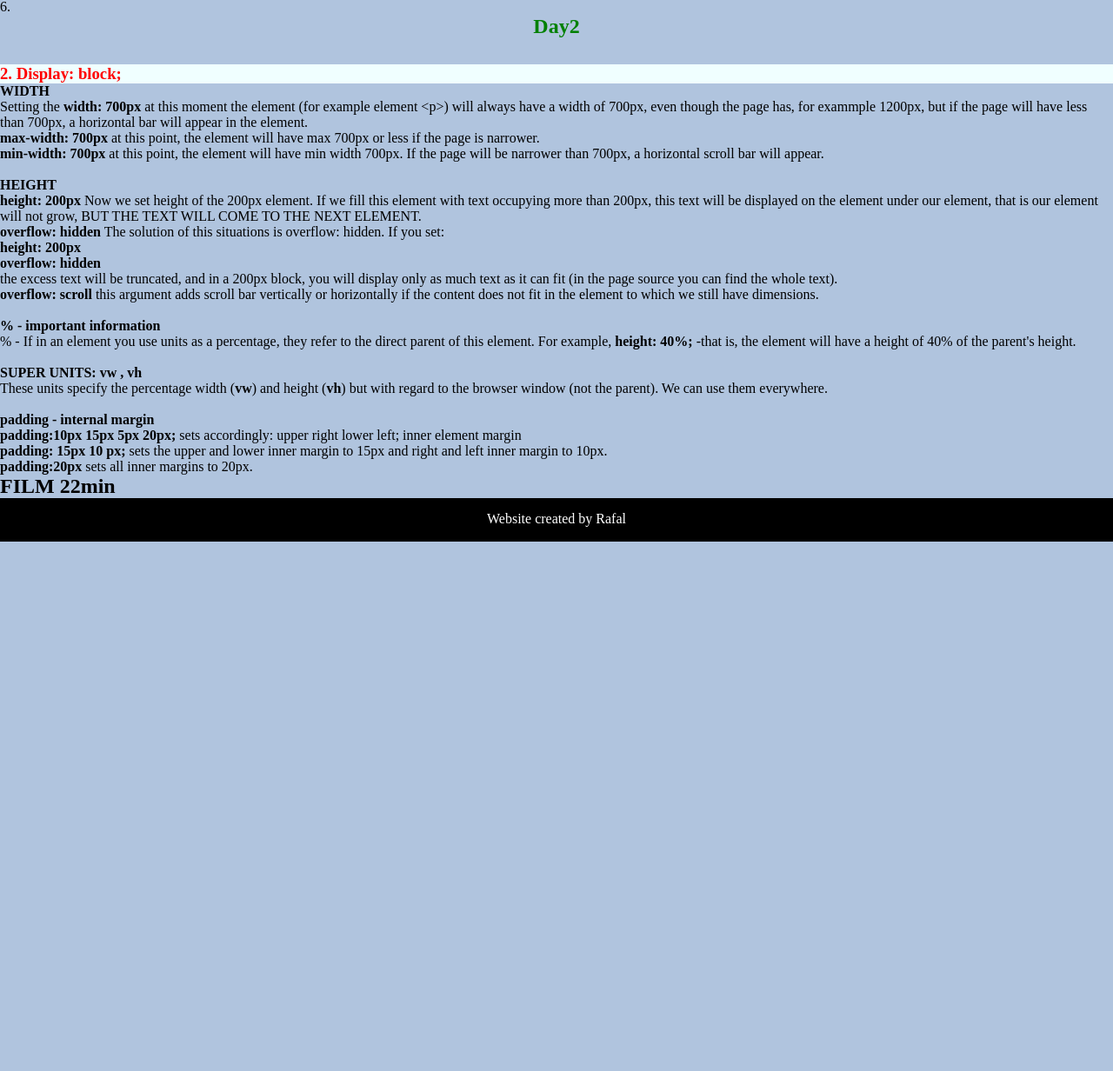
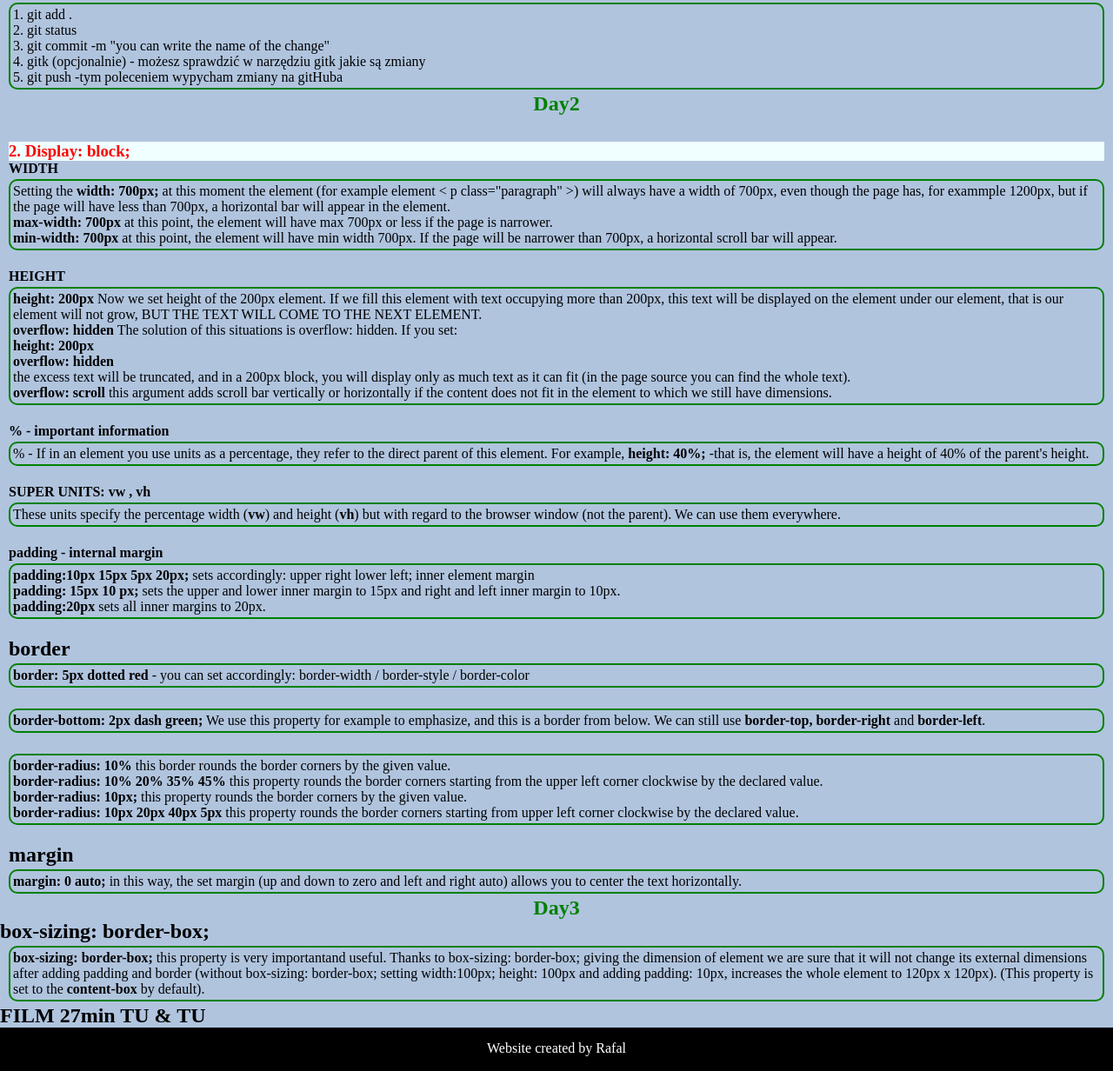
Before and after one commit to rafal-gluszek/homepage, a plain HTML site: page fourth.html in a window 1280 px wide. Shown: the part 819-2051 px from the top of the page at 87% size. Before the commit the page ends 1442 px from the top, so only its background shows below. Drawn offline with Linux system fonts and the light colour scheme.

Commit message:
I finished day2 in fourth.html file and started day3

```diff
--- a/fourth.html
+++ b/fourth.html
@@ -11,7 +11,7 @@
 
 <body>
     <div class="wrapper">
-        <header>
+        <header class="menu">
             <a href="index.html">Main page</a>
             <a href="first.html">Challenge: First week</a>
             <a href="second.html">Challenge: Second Week</a>
@@ -40,19 +40,20 @@
                     <h3 class="topic">
                         1. GIT - version control system
                     </h3>
-                    <p>
-                        <h4 class="title">
-                            Konfiguracja GITa
-                        </h4>
+
+                    <h4 class="title">
+                        Konfiguracja GITa
+                    </h4>
+                    <p class="paragraph">
                         W konsoli lub w GitBash wpisz polecenia: <br><br> git.config --global user.name "Jan Nowak"<br> git.config --global user.email janowak@dostawcapoczty.pl
                     </p>
-                    <p>
+                    <p class="paragraph">
                         <br> Wyświetlenie wpisanych wartości na ekranie: <br><br> git config --get user.name<br> git config --get user.email<br><br>
                     </p>
                     <h4 class="title">
                         Repozytorium = projekt
                     </h4>
-                    <p>
+                    <p class="paragraph">
                         1. W konsoli lub GitBash wchodzisz do katalogu, gdzie masz projekt i używasz polecenia init: <br><br> git init <br> GIT teraz stworzył puste repozytorium, do którego podał scieżkę. GIT stworzył katalog o nazwie ".git", nie kasuj
                         go.
                         <br> POLECENIA GIT: <br> <strong>git commit</strong> - stan projektu od ostatniego zapisu <br>
@@ -67,13 +68,13 @@
                     <h4 class="title">
                         Rozszeżenie GIT dla Visual Studio Code
                     </h4>
-                    <p>In VSC go to Extensions (on the left part of screen) and write into search place "GitLens" and next install this tool.</p><br><br>
+                    <p class="paragraph">In VSC go to Extensions (on the left part of screen) and write into search place "GitLens" and next install this tool.</p><br><br>
                     <h4 class="title">
                         Zmieniles kod - po kolei jak pracowac z GIT i GitHub po zmianie kodu?
                     </h4>
-                    <p>
+                    <p class="paragraph">
                         1. git add . <br> 2. git status <br> 3. git commit -m "you can write the name of the change" <br> 4. gitk (opcjonalnie) - możesz sprawdzić w narzędziu gitk jakie są zmiany <br> 5. git push -tym poleceniem wypycham zmiany na gitHuba
-                        <br> 6.
+                        <br>
                     </p>
                 </section>
             </article>
@@ -89,42 +90,75 @@
                     <h4 class="title">
                         WIDTH
                     </h4>
-                    <p>
-                        Setting the <b>width: 700px </b> at this moment the element (for example element &ltp&gt) will always have a width of 700px, even though the page has, for exammple 1200px, but if the page will have less than 700px, a horizontal
-                        bar will appear in the element.<br>
+                    <p class="paragraph">
+                        Setting the <b>width: 700px; </b> at this moment the element (for example element &lt p class="paragraph" &gt) will always have a width of 700px, even though the page has, for exammple 1200px, but if the page will have less than
+                        700px, a horizontal bar will appear in the element.<br>
                         <b>max-width: 700px</b> at this point, the element will have max 700px or less if the page is narrower.<br>
                         <b>min-width: 700px</b> at this point, the element will have min width 700px. If the page will be narrower than 700px, a horizontal scroll bar will appear.
                     </p><br>
                     <h4 class="title">
                         HEIGHT
                     </h4>
-                    <P>
+                    <p class=paragraph>
                         <b>height: 200px </b> Now we set height of the 200px element. If we fill this element with text occupying more than 200px, this text will be displayed on the element under our element, that is our element will not grow, BUT THE
                         TEXT WILL COME TO THE NEXT ELEMENT.<br>
                         <b>overflow: hidden</b> The solution of this situations is overflow: hidden. If you set: <br>
                         <b>height: 200px </b><br>
                         <b>overflow: hidden</b> <br> the excess text will be truncated, and in a 200px block, you will display only as much text as it can fit (in the page source you can find the whole text).<br>
                         <b>overflow: scroll</b> this argument adds scroll bar vertically or horizontally if the content does not fit in the element to which we still have dimensions.
-                    </P><br>
+                    </p><br>
                     <h4 class="title">
                         % - important information
                     </h4>
-                    <p>% - If in an element you use units as a percentage, they refer to the direct parent of this element. For example, <b>height: 40%;</b> -that is, the element will have a height of 40% of the parent's height.</p><br>
+                    <p class="paragraph">% - If in an element you use units as a percentage, they refer to the direct parent of this element. For example, <b>height: 40%;</b> -that is, the element will have a height of 40% of the parent's height.</p><br>
                     <h4 class="title">
                         SUPER UNITS: vw , vh
                     </h4>
-                    <p>
+                    <p class="paragraph">
                         These units specify the percentage width (<b>vw</b>) and height (<b>vh</b>) but with regard to the browser window (not the parent). We can use them everywhere.
                     </p><br>
                     <h4 class="title">
                         padding - internal margin
                     </h4>
-                    <p><b>padding:10px 15px 5px 20px; </b> sets accordingly: upper right lower left; inner element margin<br>
+                    <p class="paragraph"><b>padding:10px 15px 5px 20px; </b> sets accordingly: upper right lower left; inner element margin<br>
                         <b>padding: 15px 10 px;</b> sets the upper and lower inner margin to 15px and right and left inner margin to 10px. <br>
                         <b>padding:20px</b> sets all inner margins to 20px.
+                    </p><br>
+                    <h2 class="title">
+                        border
+                    </h2>
+                    <p class="paragraph">
+                        <b>border: 5px dotted red</b> - you can set accordingly: border-width / border-style / border-color</p><br>
+                    <p class="paragraph">
+                        <b>border-bottom: 2px dash green;</b> We use this property for example to emphasize, and this is a border from below. We can still use <b>border-top, border-right</b> and <b>border-left</b>.
+                    </p><br>
+                    <p class="paragraph">
+                        <b>border-radius: 10%</b> this border rounds the border corners by the given value.<br>
+                        <b>border-radius: 10% 20% 35% 45%</b> this property rounds the border corners starting from the upper left corner clockwise by the declared value.<br>
+                        <b>border-radius: 10px;</b> this property rounds the border corners by the given value.<br>
+                        <b>border-radius: 10px 20px 40px 5px</b> this property rounds the border corners starting from upper left corner clockwise by the declared value.
+                    </p><br>
+                    <h2 class="title">
+                        margin
+                    </h2>
+                    <p class="paragraph">
+                        <b>margin: 0 auto;</b> in this way, the set margin (up and down to zero and left and right auto) allows you to center the text horizontally.
+                    </p>
+                    <h2 class="day">
+                        Day3
+                    </h2>
+                    <h2 class-title>
+                        box-sizing: border-box;
+                    </h2>
+                    <section>
+                        <p class="paragraph">
+                            <b>box-sizing: border-box;</b> this property is very importantand useful. Thanks to box-sizing: border-box; giving the dimension of element we are sure that it will not change its external dimensions after adding padding and
+                            border (without box-sizing: border-box; setting width:100px; height: 100px and adding padding: 10px, increases the whole element to 120px x 120px). (This property is set to the <b>content-box</b> by default).
+                        </p>
+                    </section>
 
                 </section>
-                <h1>FILM 22min</h1>
+                <h1>FILM 27min TU &amp; TU</h1>
             </article>
         </main>
     </div>
--- a/style.css
+++ b/style.css
@@ -18,6 +18,10 @@ body {
     .wrapperIndex {
         background: url(photo/site-under-construction.jpg) center;
         background-size: cover;
+    }
+
+    .menu {
+        margin: 15px;
     }
 
     .information {
@@ -44,11 +48,24 @@ body {
     .topic {
         color: red;
         background-color: azure;
-    margin-top: 30px;
+        margin: 30px 10px 0px 10px;
     }
 
     .title {
         font-weight: bold;
+        margin: 0 10px;
+    }
+
+    .paragraph {
+        padding: 3px;
+        border: 2px double green;
+        margin: 3px 10px;
+        border-radius: 10px;
+    }
+
+    .paragraph-index {
+        padding: 3px;
+        margin: 3px 10px;
     }
 
     .footer {
```
Also changed, not shown: first.html (+1 -1 lines), index.html (+3 -3 lines). Lines whose indentation alone changed are shown as unchanged.
